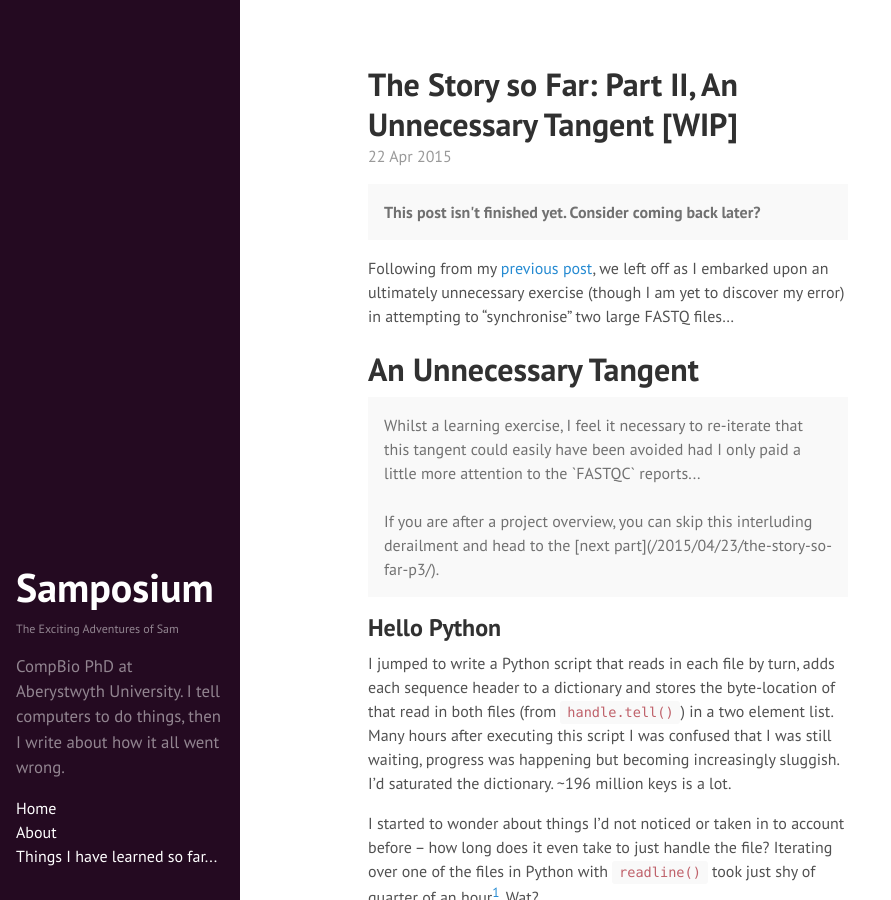
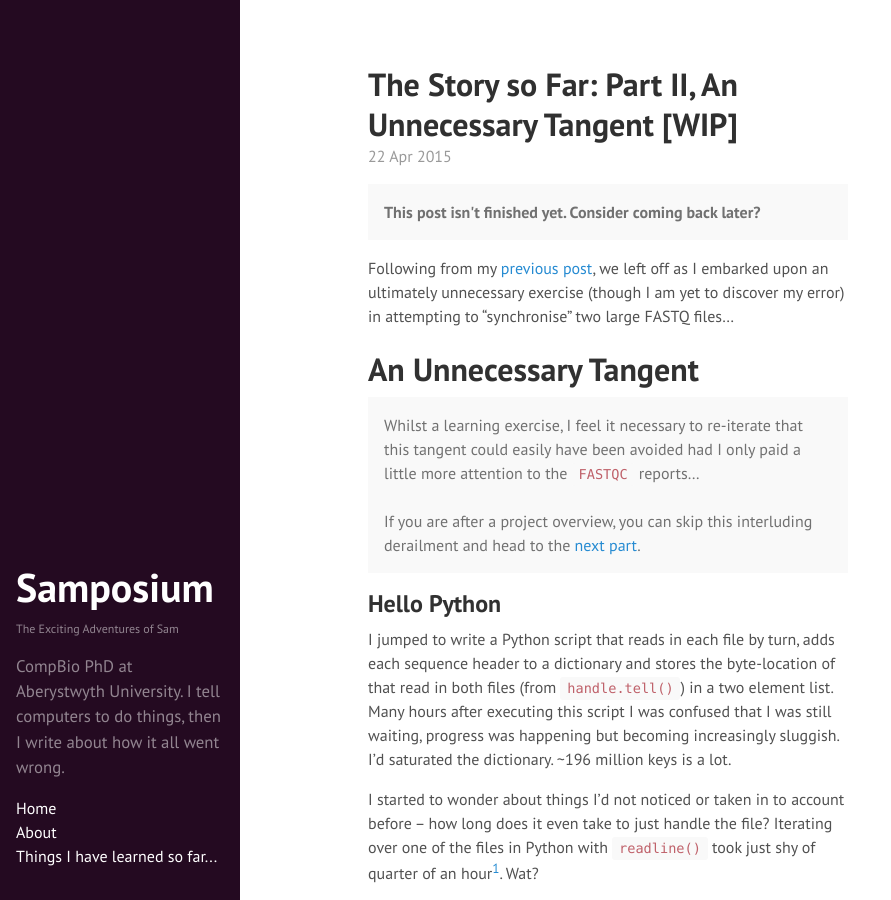
Before and after one commit to SamStudio8/samstudio8.github.io.off, a Jekyll site: the page built from _posts/2015-04-22-the-story-so-far-p2.md, in a window 1280 px wide and 900 px high. Shown: the whole window, without its empty margins (0-891 px from the left). Built offline with Jekyll 4.4.1, drawn with Linux system fonts in a browser that asks for light colours; Markdown is read by kramdown in place of the engine named in the settings.

Commit message:
markdown maybe

```diff
--- a/_posts/2015-04-22-the-story-so-far-p2.md
+++ b/_posts/2015-04-22-the-story-so-far-p2.md
@@ -9,7 +9,7 @@ Following from my [previous post]({{ page.previous.url }}), we left off as I emb
 exercise (though I am yet to discover my error) in attempting to "synchronise" two large FASTQ files...
 
 # An Unnecessary Tangent
-<p class="message">Whilst a learning exercise, I feel it necessary to re-iterate that this tangent could easily have been avoided had I only paid a little more attention to the `FASTQC` reports...<br /><br />
+<p class="message" markdown="1">Whilst a learning exercise, I feel it necessary to re-iterate that this tangent could easily have been avoided had I only paid a little more attention to the `FASTQC` reports...<br /><br />
 If you are after a project overview, you can skip this interluding derailment and head to the [next part]({{ page.next.url }}).</p>
 
 ## Hello Python
```
